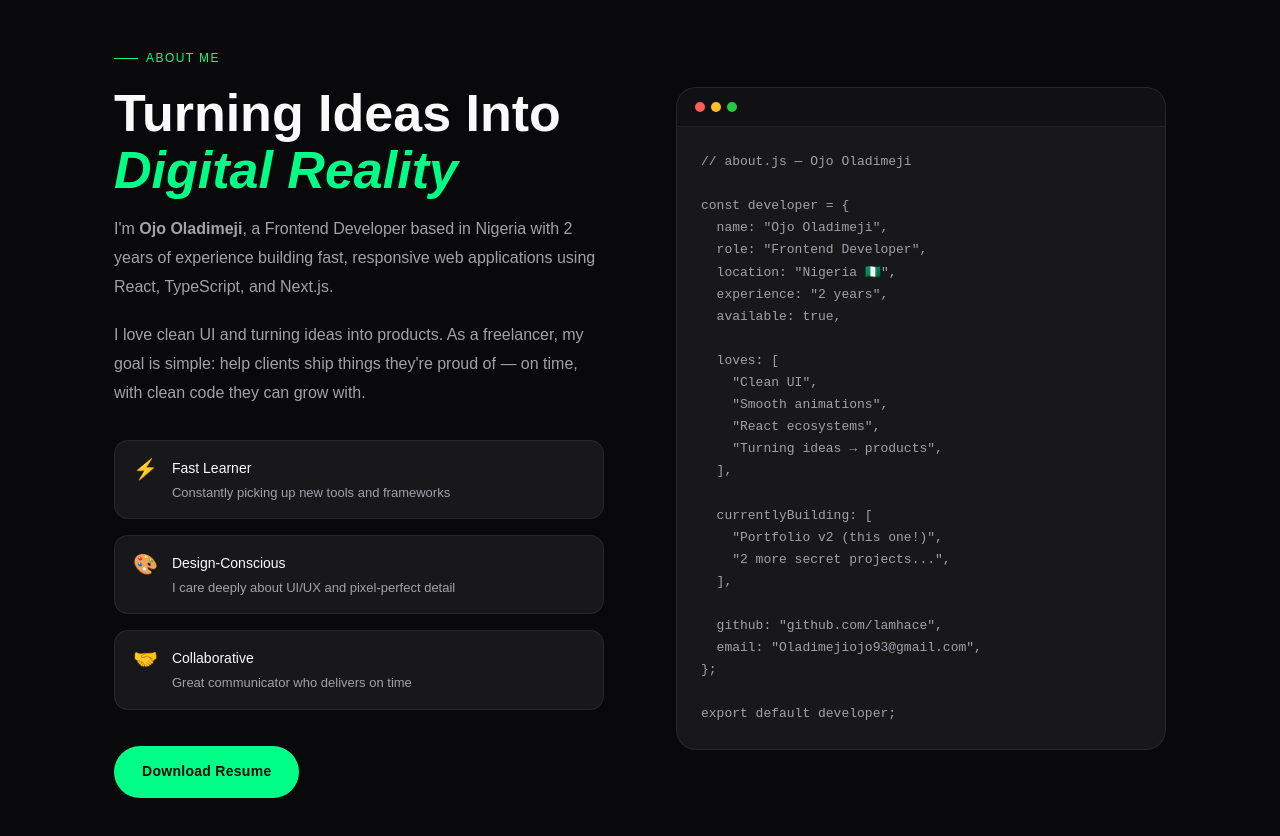
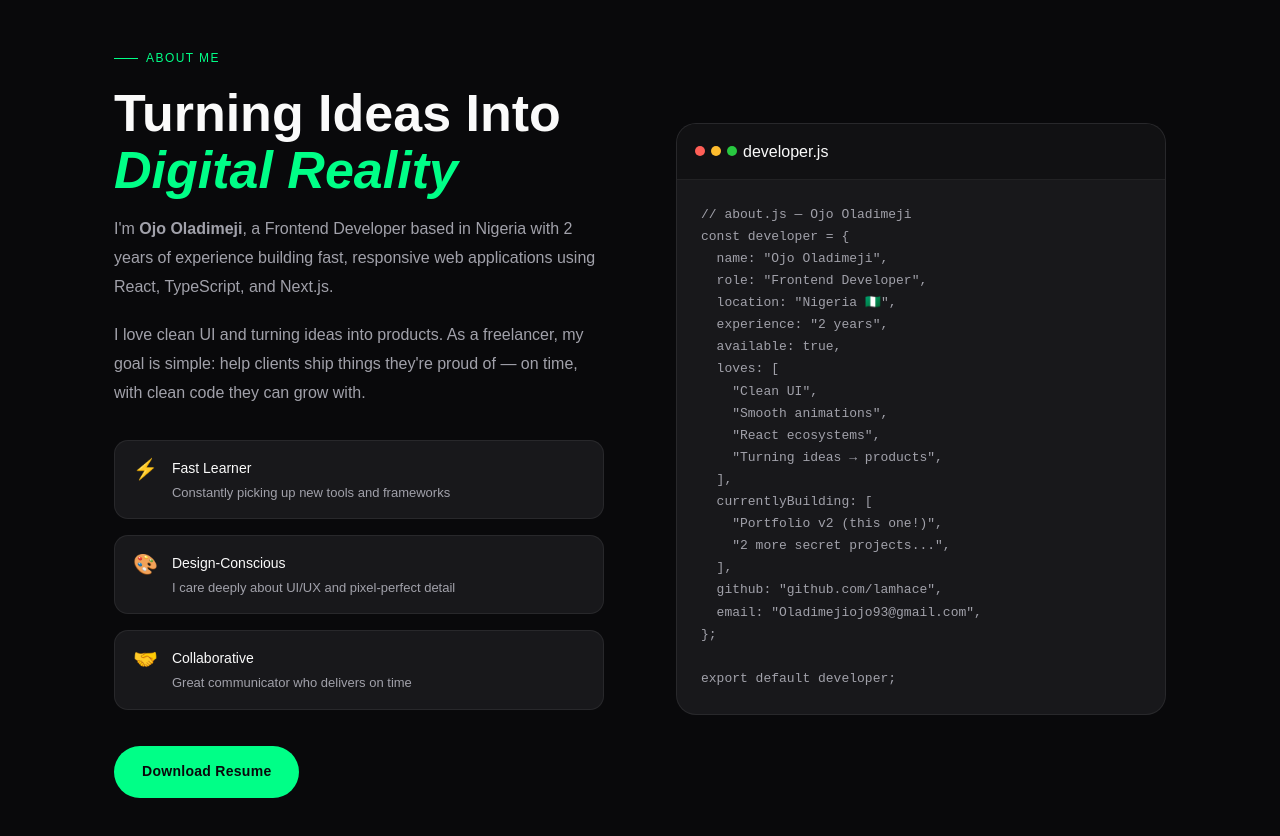
Before and after one commit to Lamhace/MyPortfolio, a React (Create React App) app: page / in a window 1280 px wide. Shown: the part 860-1696 px from the top of the page. Built offline with nearby package versions, Linux system fonts and the light colour scheme; a web font is replaced by a local one.

Commit message:
Update resume link and add developer.js title

```diff
--- a/src/components/About.js
+++ b/src/components/About.js
@@ -12,6 +12,7 @@ export default function About() {
     <section className="section about" id="about">
       <div className="container">
         <div className="about-inner">
+          {/* Left: text */}
           <div className="about-left reveal">
             <span className="section-label">About Me</span>
             <h2 className="section-title">
@@ -39,7 +40,7 @@ export default function About() {
 
             <a
               className="btn-primary about-cta"
-              href="/Ojo_Oladimeji_Resume.docx"
+              href="/Ojo_Oladimeji_Resume.pdf"
               download
               style={{ display: 'inline-block', marginTop: '36px' }}
             >
@@ -47,35 +48,33 @@ export default function About() {
             </a>
           </div>
 
+          {/* Right: code card */}
           <div className="about-right reveal" style={{ transitionDelay: '0.15s' }}>
             <div className="about-card">
               <div className="about-card-header">
                 <span className="about-card-dot red" />
                 <span className="about-card-dot yellow" />
                 <span className="about-card-dot green" />
+                <span className="about-card-title">developer.js</span>
               </div>
               <pre className="about-code">
 {`// about.js — Ojo Oladimeji
-
 const developer = {
   name: "Ojo Oladimeji",
   role: "Frontend Developer",
   location: "Nigeria 🇳🇬",
   experience: "2 years",
   available: true,
-
   loves: [
     "Clean UI",
     "Smooth animations",
     "React ecosystems",
     "Turning ideas → products",
   ],
-
   currentlyBuilding: [
     "Portfolio v2 (this one!)",
     "2 more secret projects...",
   ],
-
   github: "github.com/lamhace",
   email: "Oladimejiojo93@gmail.com",
 };
```
